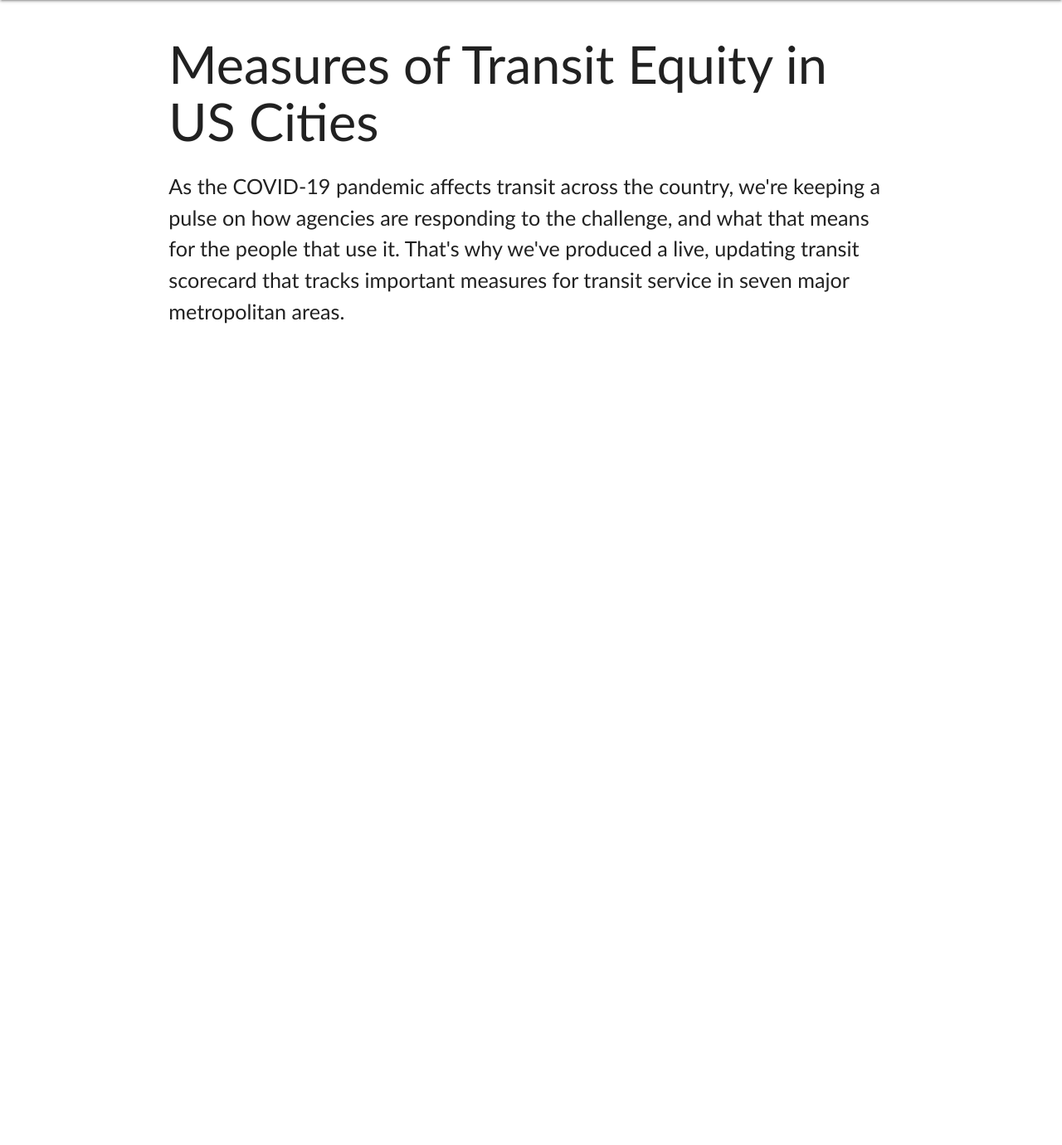
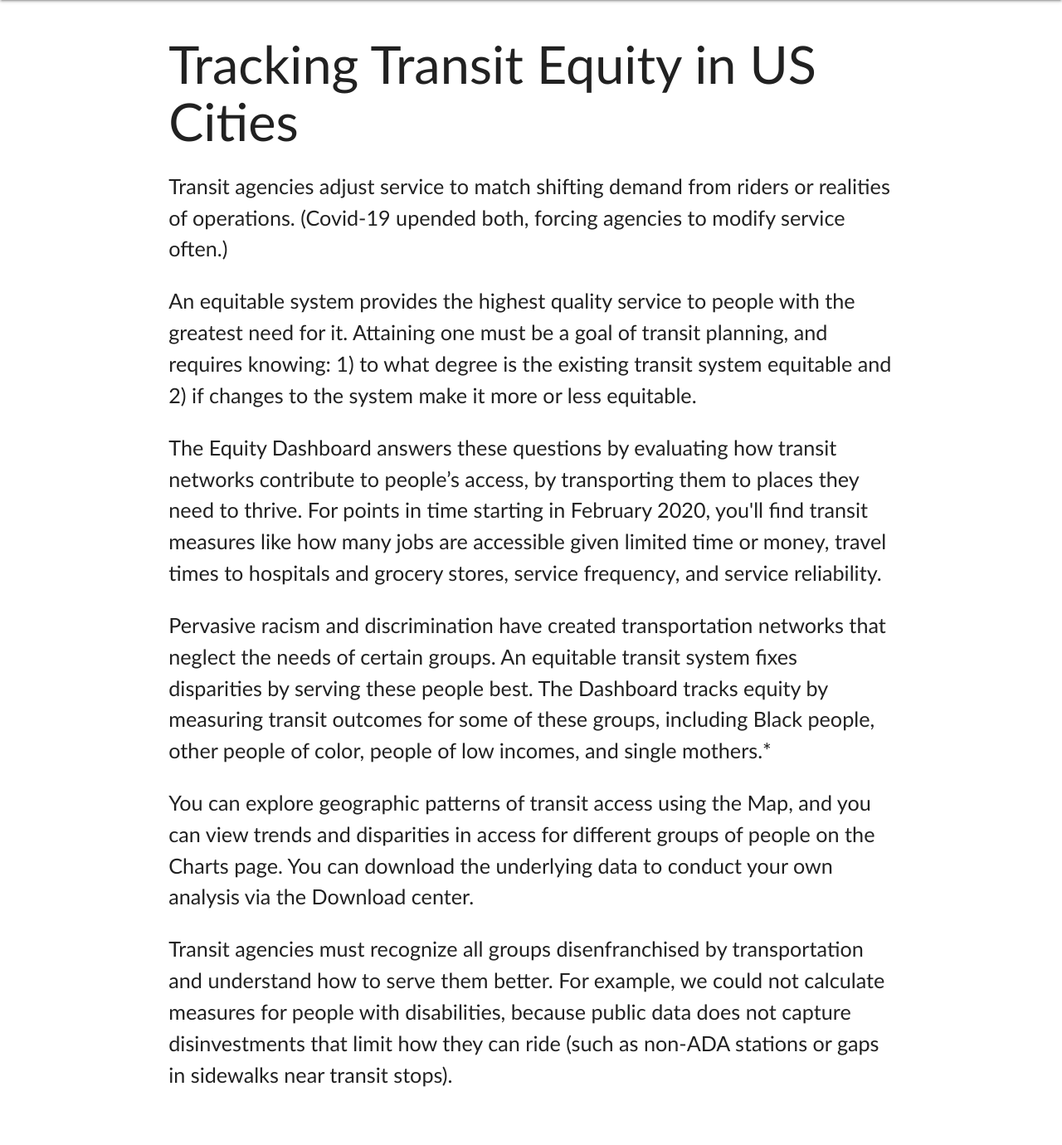
Before and after one commit to wklumpen/equity-pulse-web, a Flask app: page / in a window 1280 px wide. Shown: the part 64-1444 px from the top of the page at 83% size. Before the commit the page ends 454 px from the top, so only its background shows below. Run offline with Flask 2, Linux system fonts and the light colour scheme; data that the repository does not hold is empty.

Commit message:
Small updates for v0.6.0 release

```diff
--- a/static/js/map.js
+++ b/static/js/map.js
@@ -117,7 +117,7 @@ var sidebar = L.control.sidebar({
 }).addTo(map);
 
 // Set initial sidebar tab.
-sidebar.open('home');
+sidebar.open('data');
 
 // Initialize sidebar triggers for sharing the map and downloading
 sidebar.on('content', function(e){
--- a/templates/base.html
+++ b/templates/base.html
@@ -4,7 +4,7 @@
   <!-- Basic Page Needs
   –––––––––––––––––––––––––––––––––––––––––––––––––– -->
   <meta charset="utf-8">
-  <title>{% block title %}{% endblock %} - TransitCenter Equity Pulse</title>
+  <title>{% block title %}{% endblock %} - TransitCenter Equity Dashboard</title>
   <meta name="description" content="">
   <meta name="author" content="">
 
--- a/templates/home.html
+++ b/templates/home.html
@@ -11,8 +11,19 @@
 <div class="container">
     <div class="row">
         <div class="col s12">
-            <h1>Measures of Transit Equity in US Cities</h2>
-            <p class='flow-text'>As the COVID-19 pandemic affects transit across the country, we're keeping a pulse on how agencies are responding to the challenge, and what that means for the people that use it. That's why we've produced a live, updating transit scorecard that tracks important measures for transit service in seven major metropolitan areas.</p>
+            <h1>Tracking Transit Equity in US Cities</h1>
+            <p class='flow-text'>Transit agencies adjust service to match shifting demand from riders or realities of operations. (Covid-19 upended both, forcing agencies to modify service often.)</p>
+
+            <p class='flow-text'>An equitable system provides the highest quality service to people with the greatest need for it. Attaining one must be a goal of transit planning, and requires knowing: 1) to what degree is the existing transit system equitable and 2) if changes to the system make it more or less equitable.</p>
+
+            <p class='flow-text'>The Equity Dashboard answers these questions by evaluating how transit networks contribute to people’s access, by transporting them to places they need to thrive. For points in time starting in February 2020, you'll find transit measures like how many jobs are accessible given limited time or money, travel times to hospitals and grocery stores, service frequency, and service reliability.</p>
+
+            <p class='flow-text'>Pervasive racism and discrimination have created transportation networks that neglect the needs of certain groups. An equitable transit system fixes disparities by serving these people best. The Dashboard tracks equity by measuring transit outcomes for some of these groups, including Black people, other people of color, people of low incomes, and single mothers.*</p>
+
+            <p class='flow-text'>You can explore geographic patterns of transit access using the Map, and you can view trends and disparities in access for different groups of people on the Charts page. You can download the underlying data to conduct your own analysis via the Download center.</p>
+
+            <p class='flow-text'>Transit agencies must recognize all groups disenfranchised by transportation and understand how to serve them better. For example, we could not calculate measures for people with disabilities, because public data does not capture disinvestments that limit how they can ride (such as non-ADA stations or gaps in sidewalks near transit stops).</p>
+
         </div>
     </div>
 
```
Also changed, not shown: templates/map.html (+7 -29 lines).
